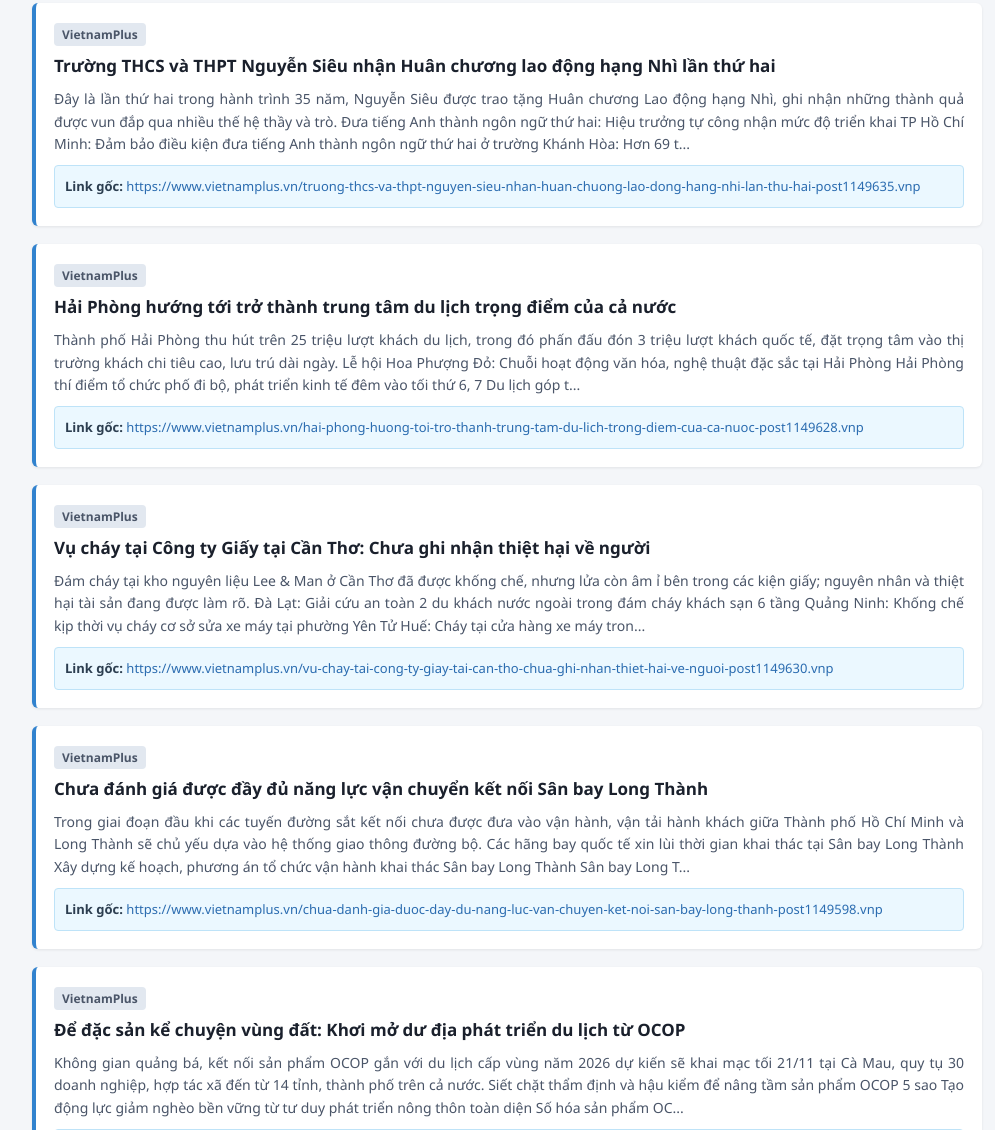
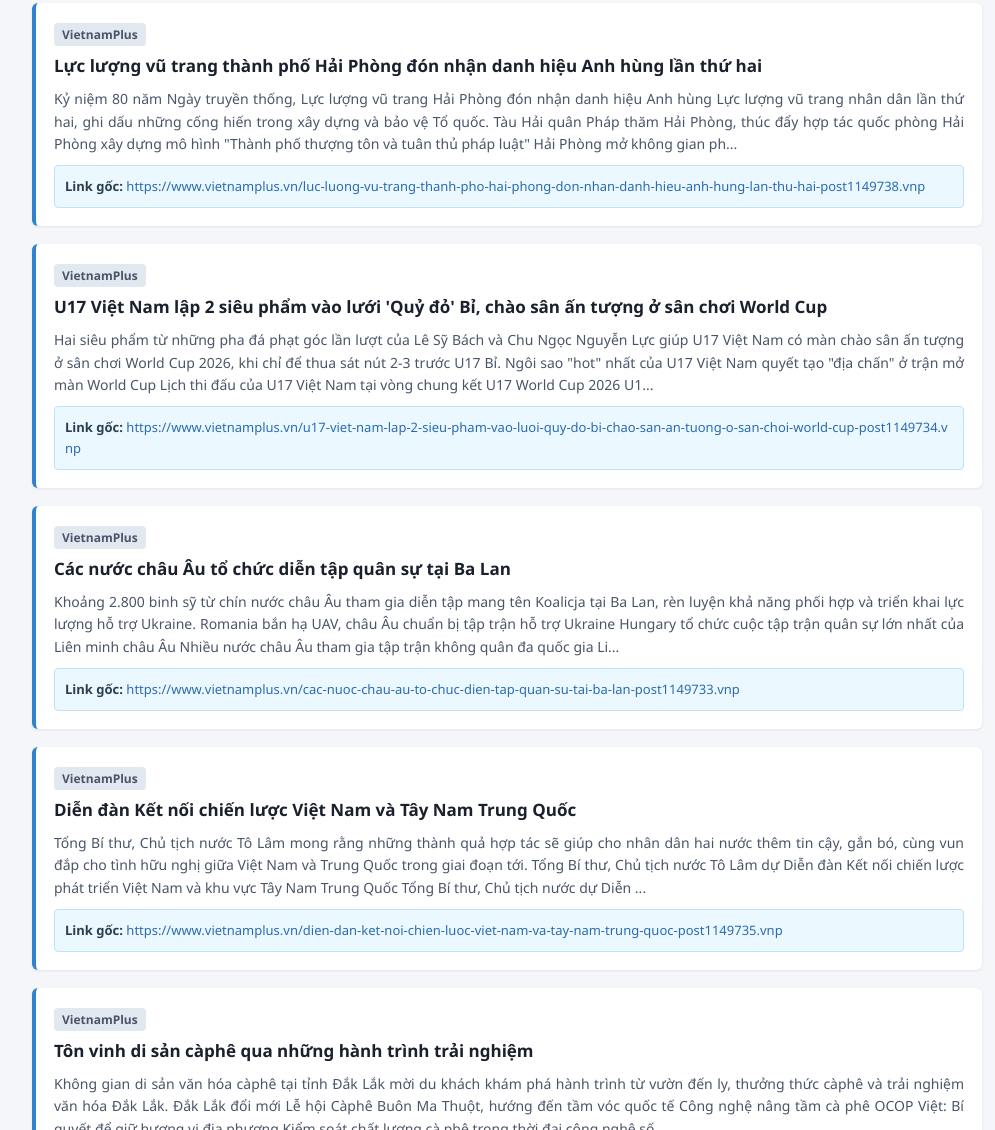
Before and after one commit to anhvinhbeo/repo, a plain HTML site: page index.html in a window 1280 px wide. Shown: the part 1670-2800 px from the top of the page, without its empty margins (133-1128 px from the left). Drawn offline with Linux system fonts and the light colour scheme.

Commit message:
Auto update news

```diff
--- a/index.html
+++ b/index.html
@@ -22,7 +22,7 @@
 <body>
     <div class="header">
         <h1>BẢN TIN TỔNG HỢP TIN TỨC</h1>
-        <div class="timestamp">Cập nhật lúc: 15:11 - 20/11/2026 (Giờ UTC+7)</div>
+        <div class="timestamp">Cập nhật lúc: 00:37 - 21/11/2026 (Giờ UTC+7)</div>
     </div>
 <h2>Indonesia & Chính phủ (7 bài)</h2>
             <div class="article">
@@ -90,64 +90,64 @@
             <h2>Quan hệ Việt Nam - Indonesia & ASEAN (7 bài)</h2>
             <div class="article">
                 <span class="source-tag">VietnamPlus</span>
-                <div class="title">Trường THCS và THPT Nguyễn Siêu nhận Huân chương lao động hạng Nhì lần thứ hai</div>
-                <div class="summary">Đây là lần thứ hai trong hành trình 35 năm, Nguyễn Siêu được trao tặng Huân chương Lao động hạng Nhì, ghi nhận những thành quả được vun đắp qua nhiều thế hệ thầy và trò. Đưa tiếng Anh thành ngôn ngữ thứ hai: Hiệu trưởng tự công nhận mức độ triển khai TP Hồ Chí Minh: Đảm bảo điều kiện đưa tiếng Anh thành ngôn ngữ thứ hai ở trường Khánh Hòa: Hơn 69 t...</div>
+                <div class="title">Lực lượng vũ trang thành phố Hải Phòng đón nhận danh hiệu Anh hùng lần thứ hai</div>
+                <div class="summary">Kỷ niệm 80 năm Ngày truyền thống, Lực lượng vũ trang Hải Phòng đón nhận danh hiệu Anh hùng Lực lượng vũ trang nhân dân lần thứ hai, ghi dấu những cống hiến trong xây dựng và bảo vệ Tổ quốc. Tàu Hải quân Pháp thăm Hải Phòng, thúc đẩy hợp tác quốc phòng Hải Phòng xây dựng mô hình "Thành phố thượng tôn và tuân thủ pháp luật" Hải Phòng mở không gian ph...</div>
                 <div class="link-box">
-                    <strong>Link gốc:</strong> <a href="https://www.vietnamplus.vn/truong-thcs-va-thpt-nguyen-sieu-nhan-huan-chuong-lao-dong-hang-nhi-lan-thu-hai-post1149635.vnp" target="_blank">https://www.vietnamplus.vn/truong-thcs-va-thpt-nguyen-sieu-nhan-huan-chuong-lao-dong-hang-nhi-lan-thu-hai-post1149635.vnp</a>
+                    <strong>Link gốc:</strong> <a href="https://www.vietnamplus.vn/luc-luong-vu-trang-thanh-pho-hai-phong-don-nhan-danh-hieu-anh-hung-lan-thu-hai-post1149738.vnp" target="_blank">https://www.vietnamplus.vn/luc-luong-vu-trang-thanh-pho-hai-phong-don-nhan-danh-hieu-anh-hung-lan-thu-hai-post1149738.vnp</a>
                 </div>
             </div>
 
             <div class="article">
                 <span class="source-tag">VietnamPlus</span>
-                <div class="title">Hải Phòng hướng tới trở thành trung tâm du lịch trọng điểm của cả nước</div>
-                <div class="summary">Thành phố Hải Phòng thu hút trên 25 triệu lượt khách du lịch, trong đó phấn đấu đón 3 triệu lượt khách quốc tế, đặt trọng tâm vào thị trường khách chi tiêu cao, lưu trú dài ngày. Lễ hội Hoa Phượng Đỏ: Chuỗi hoạt động văn hóa, nghệ thuật đặc sắc tại Hải Phòng Hải Phòng thí điểm tổ chức phố đi bộ, phát triển kinh tế đêm vào tối thứ 6, 7 Du lịch góp t...</div>
+                <div class="title">U17 Việt Nam lập 2 siêu phẩm vào lưới 'Quỷ đỏ' Bỉ, chào sân ấn tượng ở sân chơi World Cup</div>
+                <div class="summary">Hai siêu phẩm từ những pha đá phạt góc lần lượt của Lê Sỹ Bách và Chu Ngọc Nguyễn Lực giúp U17 Việt Nam có màn chào sân ấn tượng ở sân chơi World Cup 2026, khi chỉ để thua sát nút 2-3 trước U17 Bỉ. Ngôi sao "hot" nhất của U17 Việt Nam quyết tạo "địa chấn" ở trận mở màn World Cup Lịch thi đấu của U17 Việt Nam tại vòng chung kết U17 World Cup 2026 U1...</div>
                 <div class="link-box">
-                    <strong>Link gốc:</strong> <a href="https://www.vietnamplus.vn/hai-phong-huong-toi-tro-thanh-trung-tam-du-lich-trong-diem-cua-ca-nuoc-post1149628.vnp" target="_blank">https://www.vietnamplus.vn/hai-phong-huong-toi-tro-thanh-trung-tam-du-lich-trong-diem-cua-ca-nuoc-post1149628.vnp</a>
+                    <strong>Link gốc:</strong> <a href="https://www.vietnamplus.vn/u17-viet-nam-lap-2-sieu-pham-vao-luoi-quy-do-bi-chao-san-an-tuong-o-san-choi-world-cup-post1149734.vnp" target="_blank">https://www.vietnamplus.vn/u17-viet-nam-lap-2-sieu-pham-vao-luoi-quy-do-bi-chao-san-an-tuong-o-san-choi-world-cup-post1149734.vnp</a>
                 </div>
             </div>
 
             <div class="article">
                 <span class="source-tag">VietnamPlus</span>
-                <div class="title">Vụ cháy tại Công ty Giấy tại Cần Thơ: Chưa ghi nhận thiệt hại về người</div>
-                <div class="summary">Đám cháy tại kho nguyên liệu Lee & Man ở Cần Thơ đã được khống chế, nhưng lửa còn âm ỉ bên trong các kiện giấy; nguyên nhân và thiệt hại tài sản đang được làm rõ. Đà Lạt: Giải cứu an toàn 2 du khách nước ngoài trong đám cháy khách sạn 6 tầng Quảng Ninh: Khống chế kịp thời vụ cháy cơ sở sửa xe máy tại phường Yên Tử Huế: Cháy tại cửa hàng xe máy tron...</div>
+                <div class="title">Các nước châu Âu tổ chức diễn tập quân sự tại Ba Lan</div>
+                <div class="summary">Khoảng 2.800 binh sỹ từ chín nước châu Âu tham gia diễn tập mang tên Koalicja tại Ba Lan, rèn luyện khả năng phối hợp và triển khai lực lượng hỗ trợ Ukraine. Romania bắn hạ UAV, châu Âu chuẩn bị tập trận hỗ trợ Ukraine Hungary tổ chức cuộc tập trận quân sự lớn nhất của Liên minh châu Âu Nhiều nước châu Âu tham gia tập trận không quân đa quốc gia Li...</div>
                 <div class="link-box">
-                    <strong>Link gốc:</strong> <a href="https://www.vietnamplus.vn/vu-chay-tai-cong-ty-giay-tai-can-tho-chua-ghi-nhan-thiet-hai-ve-nguoi-post1149630.vnp" target="_blank">https://www.vietnamplus.vn/vu-chay-tai-cong-ty-giay-tai-can-tho-chua-ghi-nhan-thiet-hai-ve-nguoi-post1149630.vnp</a>
+                    <strong>Link gốc:</strong> <a href="https://www.vietnamplus.vn/cac-nuoc-chau-au-to-chuc-dien-tap-quan-su-tai-ba-lan-post1149733.vnp" target="_blank">https://www.vietnamplus.vn/cac-nuoc-chau-au-to-chuc-dien-tap-quan-su-tai-ba-lan-post1149733.vnp</a>
                 </div>
             </div>
 
             <div class="article">
                 <span class="source-tag">VietnamPlus</span>
-                <div class="title">Chưa đánh giá được đầy đủ năng lực vận chuyển kết nối Sân bay Long Thành</div>
-                <div class="summary">Trong giai đoạn đầu khi các tuyến đường sắt kết nối chưa được đưa vào vận hành, vận tải hành khách giữa Thành phố Hồ Chí Minh và Long Thành sẽ chủ yếu dựa vào hệ thống giao thông đường bộ. Các hãng bay quốc tế xin lùi thời gian khai thác tại Sân bay Long Thành Xây dựng kế hoạch, phương án tổ chức vận hành khai thác Sân bay Long Thành Sân bay Long T...</div>
+                <div class="title">Diễn đàn Kết nối chiến lược Việt Nam và Tây Nam Trung Quốc</div>
+                <div class="summary">Tổng Bí thư, Chủ tịch nước Tô Lâm mong rằng những thành quả hợp tác sẽ giúp cho nhân dân hai nước thêm tin cậy, gắn bó, cùng vun đắp cho tình hữu nghị giữa Việt Nam và Trung Quốc trong giai đoạn tới. Tổng Bí thư, Chủ tịch nước Tô Lâm dự Diễn đàn Kết nối chiến lược phát triển Việt Nam và khu vực Tây Nam Trung Quốc Tổng Bí thư, Chủ tịch nước dự Diễn ...</div>
                 <div class="link-box">
-                    <strong>Link gốc:</strong> <a href="https://www.vietnamplus.vn/chua-danh-gia-duoc-day-du-nang-luc-van-chuyen-ket-noi-san-bay-long-thanh-post1149598.vnp" target="_blank">https://www.vietnamplus.vn/chua-danh-gia-duoc-day-du-nang-luc-van-chuyen-ket-noi-san-bay-long-thanh-post1149598.vnp</a>
+                    <strong>Link gốc:</strong> <a href="https://www.vietnamplus.vn/dien-dan-ket-noi-chien-luoc-viet-nam-va-tay-nam-trung-quoc-post1149735.vnp" target="_blank">https://www.vietnamplus.vn/dien-dan-ket-noi-chien-luoc-viet-nam-va-tay-nam-trung-quoc-post1149735.vnp</a>
                 </div>
             </div>
 
             <div class="article">
                 <span class="source-tag">VietnamPlus</span>
-                <div class="title">Để đặc sản kể chuyện vùng đất: Khơi mở dư địa phát triển du lịch từ OCOP</div>
-                <div class="summary">Không gian quảng bá, kết nối sản phẩm OCOP gắn với du lịch cấp vùng năm 2026 dự kiến sẽ khai mạc tối 21/11 tại Cà Mau, quy tụ 30 doanh nghiệp, hợp tác xã đến từ 14 tỉnh, thành phố trên cả nước. Siết chặt thẩm định và hậu kiểm để nâng tầm sản phẩm OCOP 5 sao Tạo động lực giảm nghèo bền vững từ tư duy phát triển nông thôn toàn diện Số hóa sản phẩm OC...</div>
+                <div class="title">Tôn vinh di sản càphê qua những hành trình trải nghiệm</div>
+                <div class="summary">Không gian di sản văn hóa càphê tại tỉnh Đắk Lắk mời du khách khám phá hành trình từ vườn đến ly, thưởng thức càphê và trải nghiệm văn hóa Đắk Lắk. Đắk Lắk đổi mới Lễ hội Càphê Buôn Ma Thuột, hướng đến tầm vóc quốc tế Công nghệ nâng tầm cà phê OCOP Việt: Bí quyết để giữ hương vị địa phương Kiểm soát chất lượng cà phê trong thời đại công nghệ số</div>
                 <div class="link-box">
-                    <strong>Link gốc:</strong> <a href="https://www.vietnamplus.vn/de-dac-san-ke-chuyen-vung-dat-khoi-mo-du-dia-phat-trien-du-lich-tu-ocop-post1149621.vnp" target="_blank">https://www.vietnamplus.vn/de-dac-san-ke-chuyen-vung-dat-khoi-mo-du-dia-phat-trien-du-lich-tu-ocop-post1149621.vnp</a>
+                    <strong>Link gốc:</strong> <a href="https://www.vietnamplus.vn/ton-vinh-di-san-caphe-qua-nhung-hanh-trinh-trai-nghiem-post1149732.vnp" target="_blank">https://www.vietnamplus.vn/ton-vinh-di-san-caphe-qua-nhung-hanh-trinh-trai-nghiem-post1149732.vnp</a>
                 </div>
             </div>
 
             <div class="article">
                 <span class="source-tag">VietnamPlus</span>
-                <div class="title">Quốc hội kiến tạo không gian phát triển từ đổi mới tư duy lập pháp</div>
-                <div class="summary">Đổi mới tư duy lập pháp, tăng cường phối hợp giữa Quốc hội và Chính phủ là yêu cầu để nâng cao chất lượng xây dựng pháp luật, kiến tạo không gian phát triển, đưa các quyết sách sớm đi vào cuộc sống. Đại biểu Quốc hội: Bộ Tài chính có vai trò lớn trong điều phối nguồn lực nền kinh tế Sửa Luật Du lịch: Gỡ vướng từ thực tiễn, bảo đảm quyền hành nghề P...</div>
+                <div class="title">Khai mạc chương trình giao lưu kinh tế, văn hóa Việt Nam-Hàn Quốc</div>
+                <div class="summary">K-Vietnam Wellness Festa & Expo in Dalat 2026 vừa là sự kiện giao lưu văn hóa, kết nối du lịch, vừa tạo không gian cho doanh nghiệp Việt-Hàn trao đổi kinh nghiệm, giới thiệu, quảng bá sản phẩm. Thúc đẩy giao lưu giáo dục môi trường và văn hóa Việt Nam-Hàn Quốc Việt Nam và Hàn Quốc trao đổi kinh nghiệm bảo tồn nghề làm giấy truyền thống Trưng bày 10...</div>
                 <div class="link-box">
-                    <strong>Link gốc:</strong> <a href="https://www.vietnamplus.vn/quoc-hoi-kien-tao-khong-gian-phat-trien-tu-doi-moi-tu-duy-lap-phap-post1149624.vnp" target="_blank">https://www.vietnamplus.vn/quoc-hoi-kien-tao-khong-gian-phat-trien-tu-doi-moi-tu-duy-lap-phap-post1149624.vnp</a>
+                    <strong>Link gốc:</strong> <a href="https://www.vietnamplus.vn/khai-mac-chuong-trinh-giao-luu-kinh-te-van-hoa-viet-nam-han-quoc-post1149731.vnp" target="_blank">https://www.vietnamplus.vn/khai-mac-chuong-trinh-giao-luu-kinh-te-van-hoa-viet-nam-han-quoc-post1149731.vnp</a>
                 </div>
             </div>
 
             <div class="article">
                 <span class="source-tag">VietnamPlus</span>
-                <div class="title">Sau diễn viên Disney lại có thêm một "sao" Netflix "âm thầm" du lịch Hà Nội</div>
-                <div class="summary">Sự xuất hiện "không thông báo" của Charlie Heaton (Stranger Things) khiến fan ngỡ ngàng và hào hứng khi có dịp bắt gặp anh đang đi dạo đường phố, chia sẻ ảnh về các khoảnh khắc đời thường của Hà Nội. Nền tảng phát trực tuyến Netflix đối mặt bài toán “giữ chân” khán giả Việt Nam-Hàn Quốc công bố dự án phim về Trần Hưng Đạo, dự kiến phát trên Netflix...</div>
+                <div class="title">Lan tỏa tình hữu nghị Việt Nam-Campuchia trong các dự án giáo dục và thể thao</div>
+                <div class="summary">Tỉnh Gia Lai và Công ty Hoàng Anh Gia Lai hỗ trợ Stung Treng xây trường học, sân vận động và phát triển nông nghiệp, góp phần tăng cường hợp tác, hữu nghị Việt Nam-Campuchia. Lãnh đạo Đảng, Nhà nước Việt Nam chúc mừng Quốc khánh Vương quốc Campuchia Việt Nam, Campuchia tăng cường phối hợp tại LHQ và các diễn đàn đa phương Tăng cường kết nối giao th...</div>
                 <div class="link-box">
-                    <strong>Link gốc:</strong> <a href="https://www.vietnamplus.vn/sau-dien-vien-disney-lai-co-them-mot-sao-netflix-am-tham-du-lich-ha-noi-post1149626.vnp" target="_blank">https://www.vietnamplus.vn/sau-dien-vien-disney-lai-co-them-mot-sao-netflix-am-tham-du-lich-ha-noi-post1149626.vnp</a>
+                    <strong>Link gốc:</strong> <a href="https://www.vietnamplus.vn/lan-toa-tinh-huu-nghi-viet-nam-campuchia-trong-cac-du-an-giao-duc-va-the-thao-post1149730.vnp" target="_blank">https://www.vietnamplus.vn/lan-toa-tinh-huu-nghi-viet-nam-campuchia-trong-cac-du-an-giao-duc-va-the-thao-post1149730.vnp</a>
                 </div>
             </div>
             <h2>Nghiên cứu & Địa chính trị (14 bài)</h2>
```
